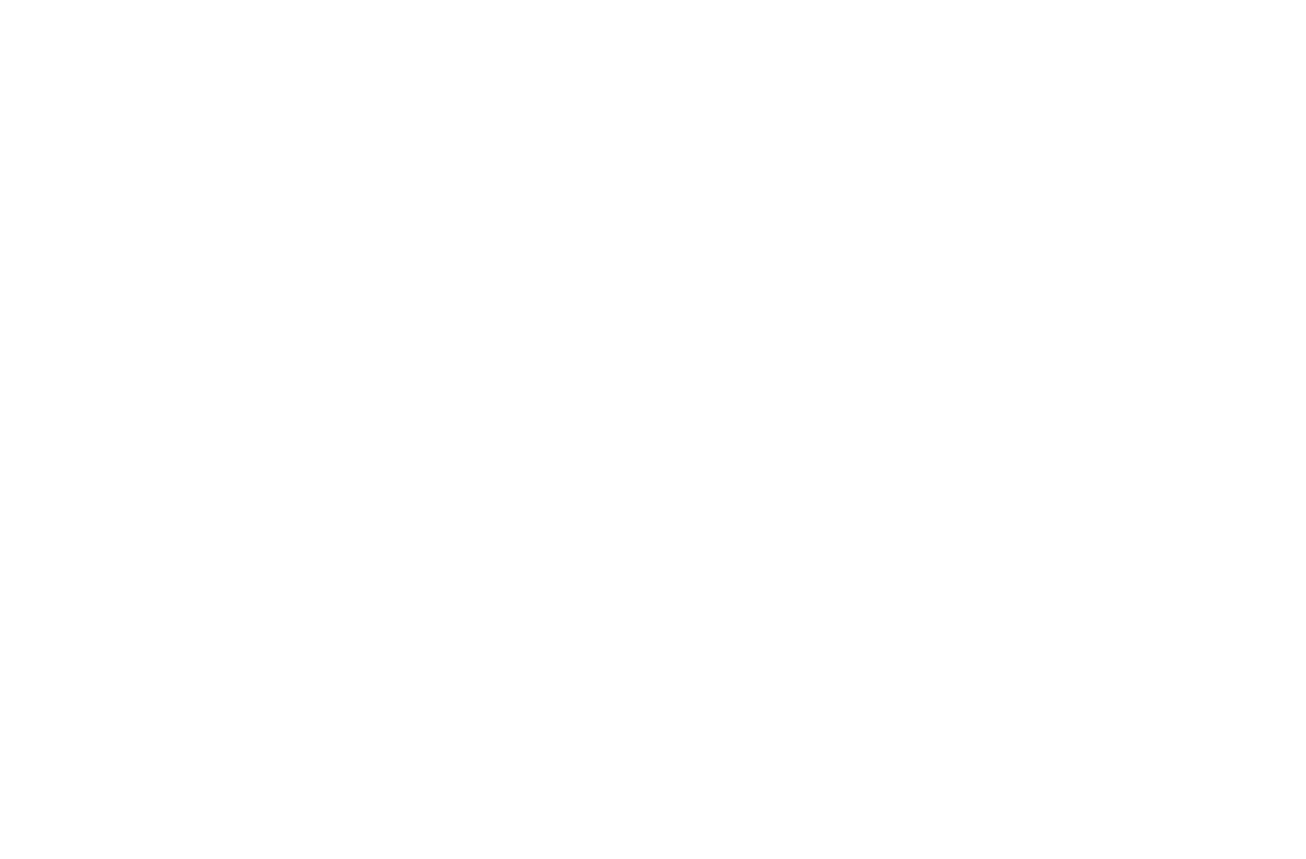
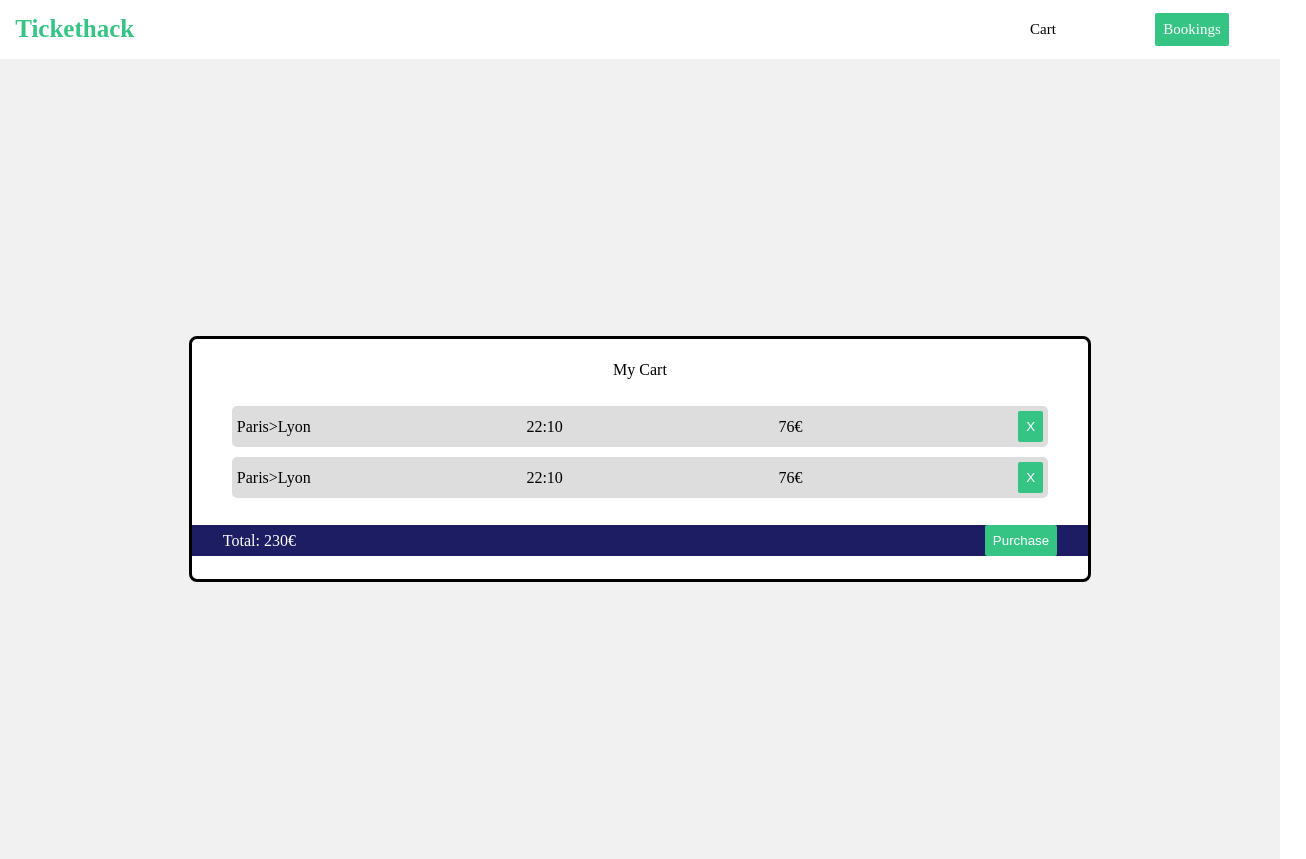
Before and after one commit to DELCC/tickethack-frontend, a website: page cart.html in a window 1280 px wide. Shown: the whole page, 1306 px wide, since content can reach past the window. Before the commit the page ends 800 px from the top, so only its background shows below. Drawn offline with Linux system fonts and the light colour scheme.

Commit message:
cart.html

```diff
--- a/cart.html
+++ b/cart.html
@@ -0,0 +1,53 @@
+<!DOCTYPE html>
+<html lang="en">
+<head>
+    <meta charset="UTF-8">
+    <meta name="viewport" content="width=device-width, initial-scale=1.0">
+    <link rel="stylesheet" href="style.css" />
+</head>
+<body>
+    <div class="header">
+        <div>
+            <a class = "logo" href="./index.html">Tickethack</a>
+        </div>
+        <div class ="navigation">
+            <a class = "cartButton" href="./cart.html">Cart</a>
+            <a class = "purchaseButton" href="./purchase.html">Bookings</a>
+        </div>
+    </div>
+    <div id = "bodyCart">
+        <div id = "cardCart">
+            <div id = "titleCart"> My Cart
+            </div>
+            <div id="newScheduleListCart">
+                <div id = "newscheduleCart">
+                    <div id="itineraryCart">
+                        <div id="newJourneyDepartureCart">Paris</div>
+                        <div>></div>
+                        <div id="newJourneyArrivalCart">Lyon</div>
+                    </div>
+                    <div id="newJourneyTimeCart">22:10</div>
+                    <div id="newJourneyPriceCart">76€</div>
+                    <button class="deleteButton">X</button>
+                </div>
+                <div id = "newscheduleCart">
+                    <div id="itineraryCart">
+                        <div id="newJourneyDepartureCart">Paris</div>
+                        <div>></div>
+                        <div id="newJourneyArrivalCart">Lyon</div>
+                    </div>
+                    <div id="newJourneyTimeCart">22:10</div>
+                    <div id="newJourneyPriceCart">76€</div>
+                    <button class="deleteButton">X</button>
+                </div>
+            </div>
+            <div id = "totalCardCart">
+                <div id="totalCart">Total: <span>230€</span></div>
+                <button class="purchaseButton">Purchase</button>
+                </div>
+            </div>
+        </div>
+    </div>
+
+</body>
+</html>
--- a/style.css
+++ b/style.css
@@ -19,6 +19,8 @@ body{
     color: rgb(53, 196, 131);
     font-weight: bold;
     margin-left: 2%;
+    text-decoration: none;
+    cursor: pointer;
 }
 
 .navigation{
@@ -170,3 +172,94 @@ img{
     width: 50%;
     height: auto;
 }
+.cartButton{
+    text-decoration: none;
+    cursor: pointer;
+    color: black;
+}
+.purchaseButton{
+    cursor: pointer;
+    text-decoration: none;
+    color: black;
+
+}
+
+#bodyCart{
+    display: flex;
+    flex-direction: column;
+    justify-content: center;
+    align-items: center;
+    width : 100vw;
+    height: 100vh;
+    background-color: rgb(241, 241, 241);
+}
+
+#cardCart{
+    border: solid black;
+    background-color: white;
+    border-radius: 8px;;
+    height: 30%;
+    width: 70%;
+    display: flex;
+    flex-direction: column;
+    justify-content: space-evenly;
+    align-items: center;
+
+}
+
+#newScheduleListCart{
+    width:100%;
+    display : flex;
+    flex-direction: column;
+    justify-content: center;
+    align-items: center;
+}
+
+#newscheduleCart{
+    width:90%;
+    display :flex;
+    flex-direction: row;
+    justify-content: space-between;
+    align-items: center;
+    background-color: rgba(128, 128, 128, 0.269);
+    border-radius: 5px;
+    padding: 5px;
+    margin: 5px;
+}
+
+#itineraryCart{
+    display :flex;
+    flex-direction: row;
+    justify-content: space-between;
+    align-items: center;
+}
+
+.deleteButton{
+    background-color:rgb(53, 196, 131);
+    color: white;
+    border-radius: 2px;
+    border : none;
+    padding: 8px;
+}
+#totalCardCart{
+    background-color: rgb(29, 29, 99);
+    width: 100%;
+    display:flex;
+    flex-direction: row;
+    justify-content: space-around;
+    align-items: center;
+    gap:70%;
+
+}
+
+
+.purchaseButton{
+    background-color:rgb(53, 196, 131);
+    color: white;
+    border-radius: 2px;
+    border : none;
+    padding: 8px;
+}
+#totalCart{
+    color: white;
+}
```
Also changed, not shown: index.html (+5 -3 lines), purchase.html (+20 -0 lines).
